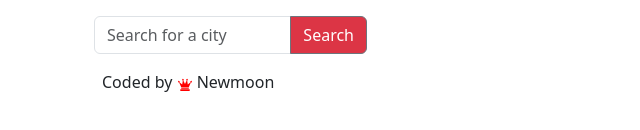
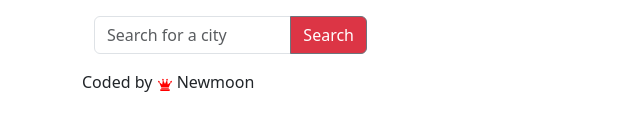
Before and after one commit to newmooontr/weather-app, a React (Create React App) app: page / in a window 1280 px wide. Shown: the part 170-300 px from the top of the page, without its empty margins (0-640 px from the left). Built offline with nearby package versions, Linux system fonts and the light colour scheme.

Commit message:
style added

```diff
--- a/src/components/Footer.jsx
+++ b/src/components/Footer.jsx
@@ -3,7 +3,7 @@ import {GiChessQueen} from 'react-icons/gi'
 
 const Footer = () => {
   return (
-    <div style={{marginLeft:'20px'}} > Coded by <GiChessQueen color="red"/> Newmoon </div>
+    <div className='flex-0' > Coded by <GiChessQueen color="red"/> Newmoon </div>
   )
 }
 
```
